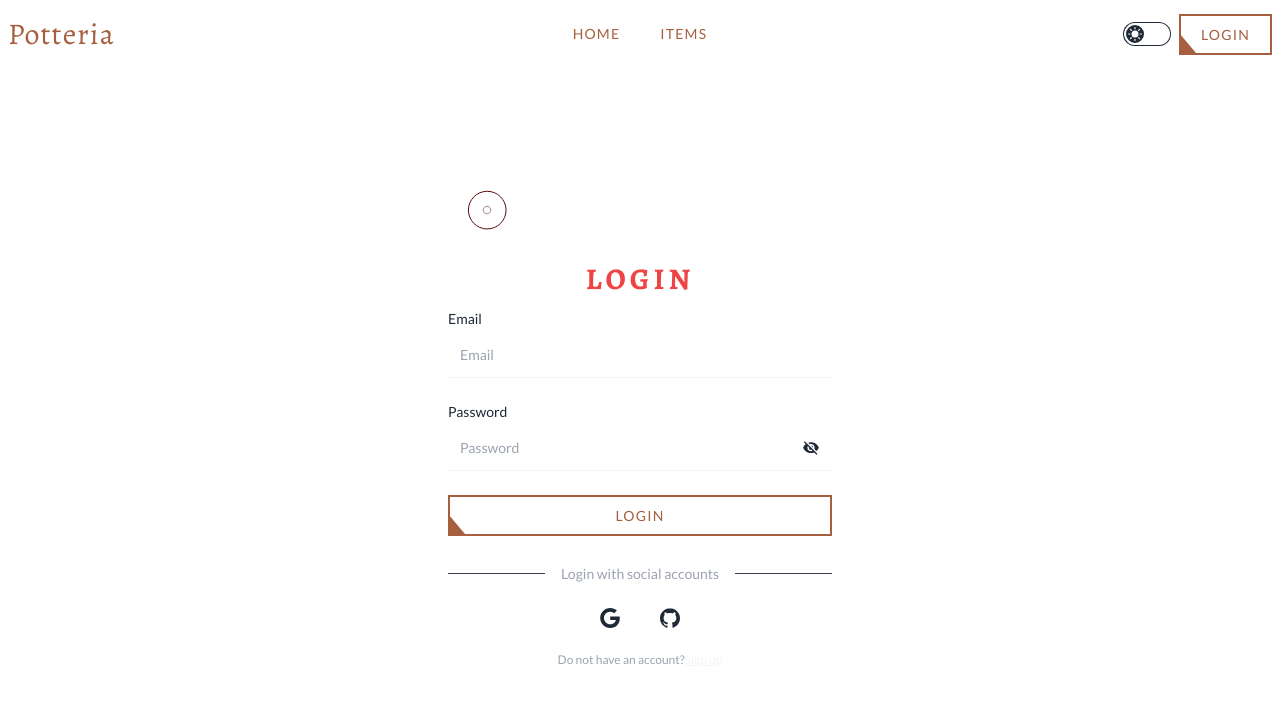
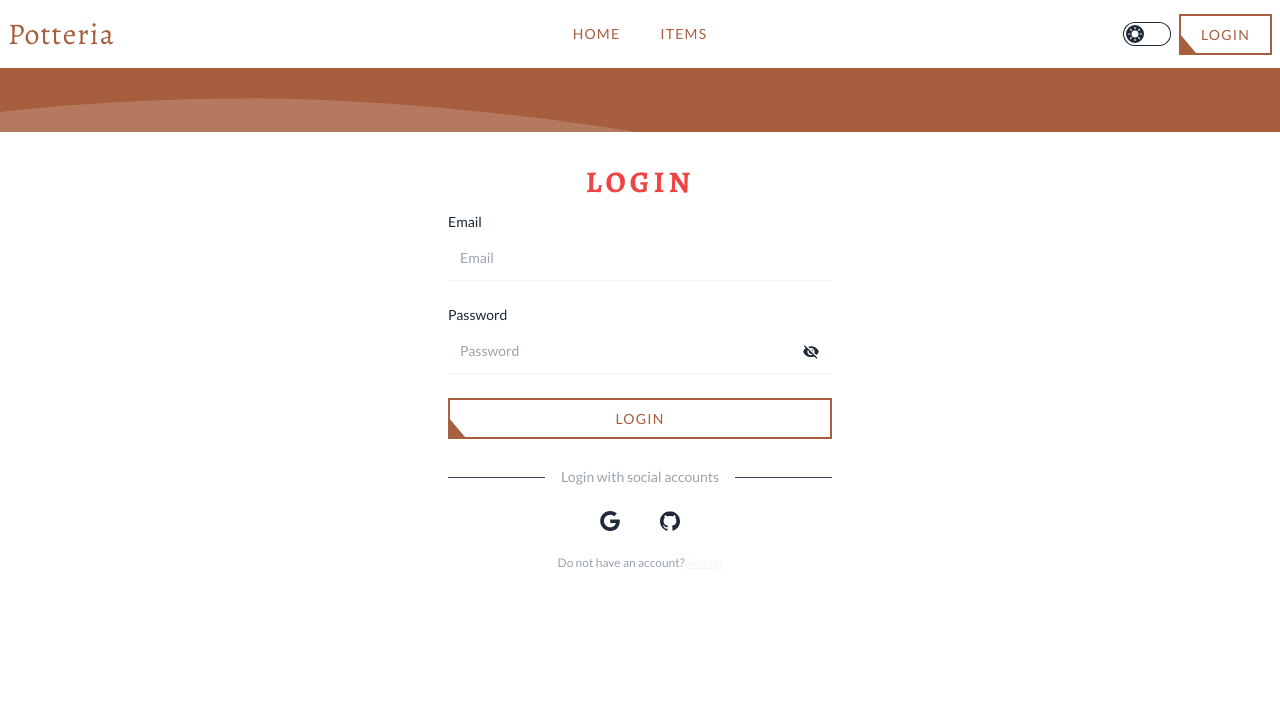
Before and after one commit to NoorTushar/potteria-client, a React (Vite) app: page /login in a window 1280 px wide. Shown: the top 702 px of the page. Built offline with nearby package versions, Linux system fonts and the light colour scheme; no server answers.

Commit message:
login page redesign with lottie file

```diff
--- a/src/Pages/Login/Login.jsx
+++ b/src/Pages/Login/Login.jsx
@@ -7,6 +7,8 @@ import Swal from "sweetalert2";
 import Success from "../../../public/lottie.json";
 import Lottie from "lottie-react";
 import { IoMdEyeOff, IoMdEye } from "react-icons/io";
+import FormTopAnimation from "../../assets/Form-Top-Animation.json";
+import PageTopWaveAnimation from "../../../public/PageTopWaveAnimation.json";
 
 const Login = () => {
    // toggle show/ hide password - (1)
@@ -110,11 +112,15 @@ const Login = () => {
    };
 
    return (
-      <div className="min-h-[calc(100vh-100px)] flex flex-col items-center justify-center">
+      <div className="min-h-[calc(100vh-100px)]">
+         <div className="h-16 overflow-hidden">
+            <Lottie
+               loop={true}
+               animationData={PageTopWaveAnimation}
+               className="w-full "
+            />
+         </div>
          <div className="w-full mx-auto max-w-md p-8 space-y-3  ">
-            <div className="size-20">
-               <Lottie loop={true} animationData={Success}></Lottie>
-            </div>
             <h1
                className={`text-3xl font-bold text-center tracking-[4px] ${
                   theme === "luxury" ? "text-blue-500" : "text-red-500"
@@ -123,7 +129,10 @@ const Login = () => {
                LOGIN
             </h1>
             {/* // React-Hook-Form: (3) */}
-            <form onSubmit={handleSubmit(onSubmit)} className="space-y-6">
+            <form
+               onSubmit={handleSubmit(onSubmit)}
+               className="space-y-6 relative"
+            >
                {/* email field */}
                <div className="space-y-1 text-sm">
                   <label htmlFor="email" className="block ">
@@ -145,7 +154,7 @@ const Login = () => {
                      name="email"
                      id="email"
                      placeholder="Email"
-                     className="w-full p-3 border-b border-gray-100  outline-none duration-300 focus:border-[#A65F3F] "
+                     className="w-full p-3 border-b border-gray-100  outline-none duration-300 focus:border-[#A65F3F] bg-transparent"
                   />
                   {/* // React-Hook-Form: (5) */}
                   {errors?.email && (
@@ -174,7 +183,7 @@ const Login = () => {
                         name="password"
                         id="password"
                         placeholder="Password"
-                        className="w-full p-3 border-b border-gray-100  outline-none duration-300 focus:border-[#A65F3F] "
+                        className="w-full p-3 border-b border-gray-100  outline-none duration-300 focus:border-[#A65F3F] bg-transparent"
                      />
                      {/*  // toggle show/ hide password - (2) */}
                      {showPassword ? (
```
Also changed, not shown: src/assets/Form-Top-Animation.json (added, +1 -0 lines).
